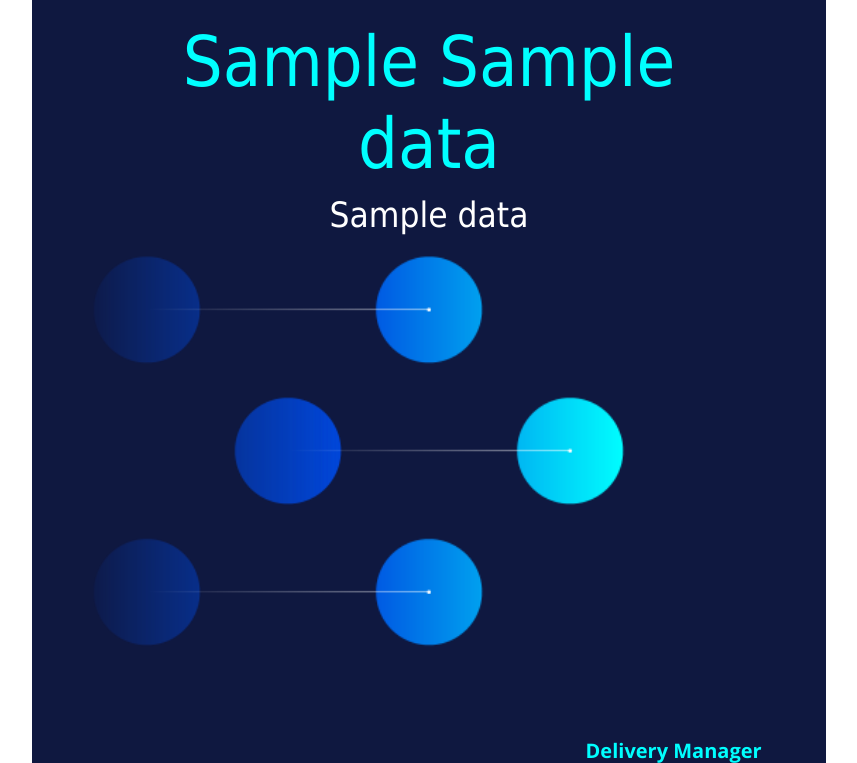
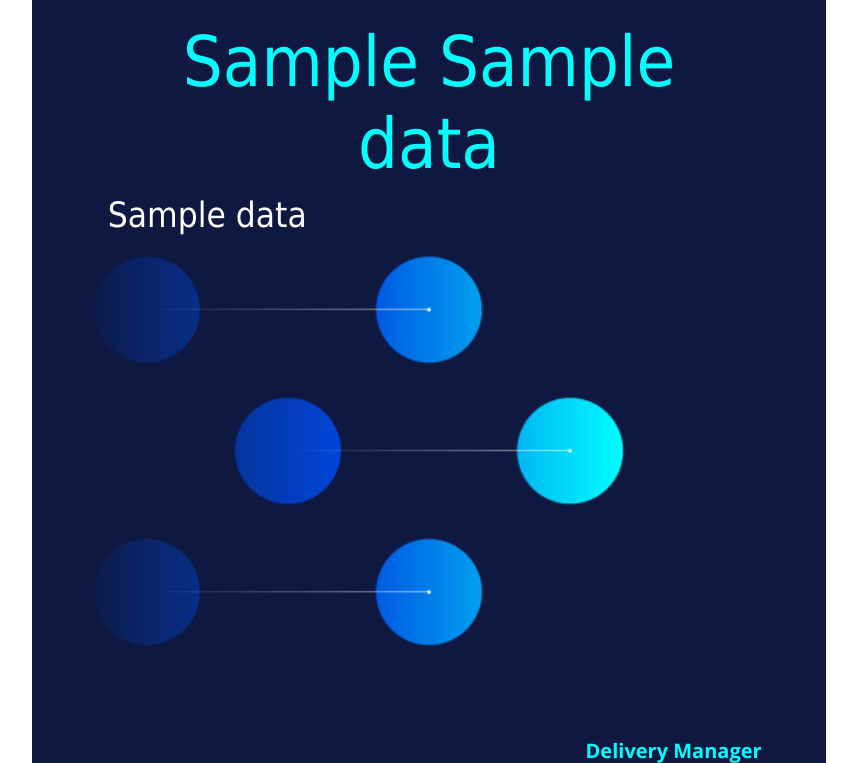
Before and after one commit to aym2020/cv-converter, a Flask app: template app/templates/cv_template.html in a window 1280 px wide. Shown: the part 187-950 px from the top of the page, without its empty margins (211-1068 px from the left). Run offline with Flask 3, Linux system fonts and the light colour scheme; the template is opened without the code that fills it: most values are stand-ins (such as "Sample title", 1, 10 or a date in 2020).

Commit message:
Initial commit 4

```diff
--- a/app/static/cv_styles.css
+++ b/app/static/cv_styles.css
@@ -45,7 +45,7 @@ body {
     padding-top: 50mm; /* Adjust this value to move content higher */
     display: flex;
     flex-direction: column;
-    align-items: center; /* Center content horizontally */
+    align-items: baseline; /* Center content horizontally */
     position: relative;
     min-height: 297mm; /* Ensure the page takes full height */
 }
```
